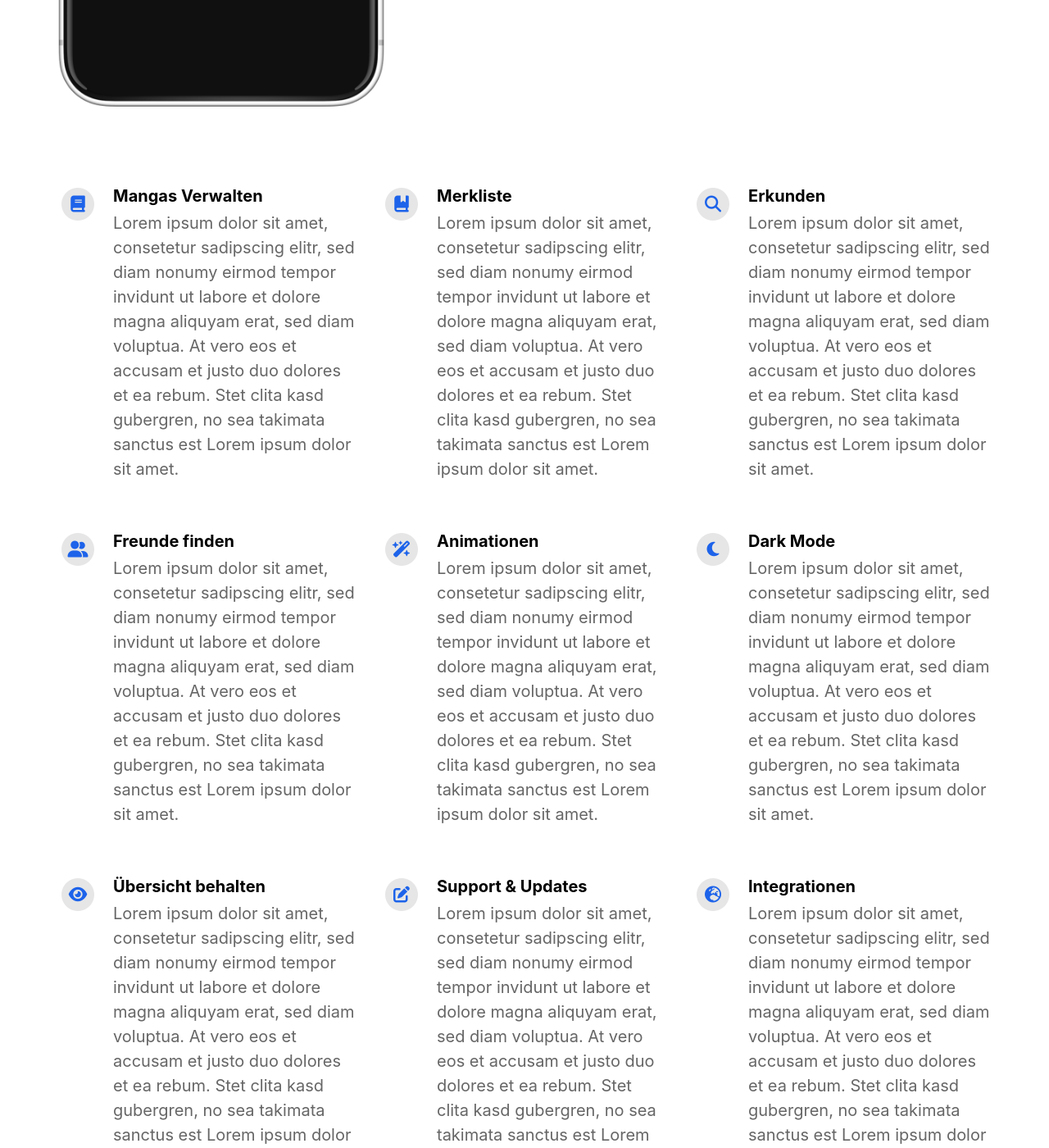
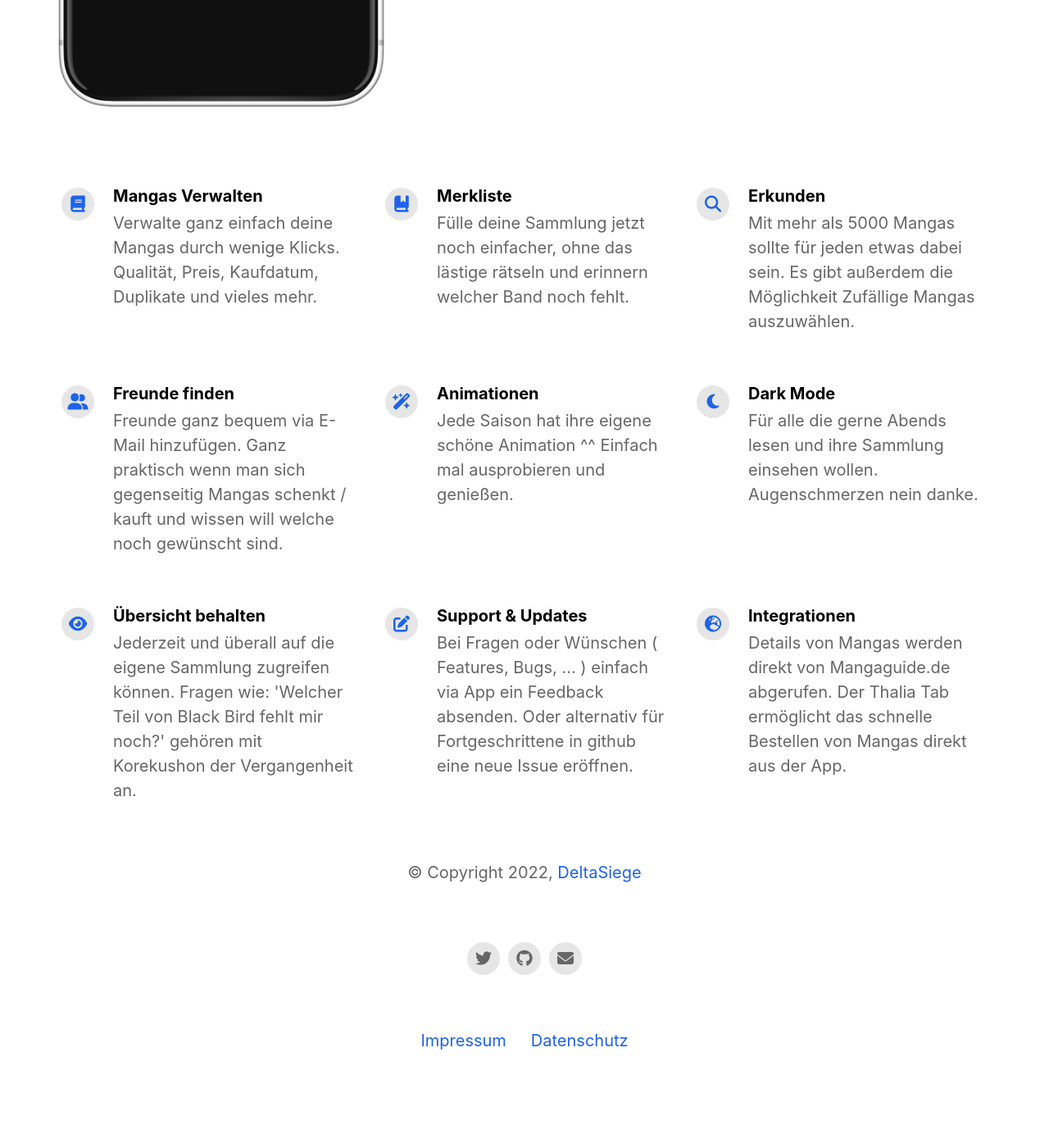
Before and after one commit to undeaDD/Korekushon, a Jekyll site: the page built from index.html, in a window 1280 px wide and 1400 px high, scrolled down 855 px. Shown: the whole window at 82% size. Built offline with Jekyll 4.4.1, drawn with Linux system fonts in a browser that asks for light colours; nearby versions of some CDN libraries; after the commit the page ends 2204 px from its top, so only the background shows below that; some of the changed text lies outside the part shown.

Commit message:
add prototype texts

```diff
--- a/_config.yml
+++ b/_config.yml
@@ -30,39 +30,39 @@ youtube_username:
 # Feature List                            Edit, add or remove features to be presented.
 features:
   - title: Mangas Verwalten
-    description: Lorem ipsum dolor sit amet, consetetur sadipscing elitr, sed diam nonumy eirmod tempor invidunt ut labore et dolore magna aliquyam erat, sed diam voluptua. At vero eos et accusam et justo duo dolores et ea rebum. Stet clita kasd gubergren, no sea takimata sanctus est Lorem ipsum dolor sit amet.
+    description: Verwalte ganz einfach deine Mangas durch wenige Klicks. Qualität, Preis, Kaufdatum, Duplikate und vieles mehr.
     fontawesome_icon_name: book
 
   - title: Merkliste
-    description: Lorem ipsum dolor sit amet, consetetur sadipscing elitr, sed diam nonumy eirmod tempor invidunt ut labore et dolore magna aliquyam erat, sed diam voluptua. At vero eos et accusam et justo duo dolores et ea rebum. Stet clita kasd gubergren, no sea takimata sanctus est Lorem ipsum dolor sit amet.
+    description: Fülle deine Sammlung jetzt noch einfacher, ohne das lästige rätseln und erinnern welcher Band noch fehlt.
     fontawesome_icon_name: book-bookmark
 
   - title: Erkunden
-    description: Lorem ipsum dolor sit amet, consetetur sadipscing elitr, sed diam nonumy eirmod tempor invidunt ut labore et dolore magna aliquyam erat, sed diam voluptua. At vero eos et accusam et justo duo dolores et ea rebum. Stet clita kasd gubergren, no sea takimata sanctus est Lorem ipsum dolor sit amet.
+    description: Mit mehr als 5000 Mangas sollte für jeden etwas dabei sein. Es gibt außerdem die Möglichkeit Zufällige Mangas auszuwählen.
     fontawesome_icon_name: magnifying-glass
 
   - title: Freunde finden
-    description: Lorem ipsum dolor sit amet, consetetur sadipscing elitr, sed diam nonumy eirmod tempor invidunt ut labore et dolore magna aliquyam erat, sed diam voluptua. At vero eos et accusam et justo duo dolores et ea rebum. Stet clita kasd gubergren, no sea takimata sanctus est Lorem ipsum dolor sit amet.
+    description: Freunde ganz bequem via E-Mail hinzufügen. Ganz praktisch wenn man sich gegenseitig Mangas schenkt / kauft und wissen will welche noch gewünscht sind.
     fontawesome_icon_name: user-group
 
   - title: Animationen
-    description: Lorem ipsum dolor sit amet, consetetur sadipscing elitr, sed diam nonumy eirmod tempor invidunt ut labore et dolore magna aliquyam erat, sed diam voluptua. At vero eos et accusam et justo duo dolores et ea rebum. Stet clita kasd gubergren, no sea takimata sanctus est Lorem ipsum dolor sit amet.
+    description: Jede Saison hat ihre eigene schöne Animation ^^ Einfach mal ausprobieren und genießen.
     fontawesome_icon_name: wand-magic-sparkles
 
   - title: Dark Mode
-    description: Lorem ipsum dolor sit amet, consetetur sadipscing elitr, sed diam nonumy eirmod tempor invidunt ut labore et dolore magna aliquyam erat, sed diam voluptua. At vero eos et accusam et justo duo dolores et ea rebum. Stet clita kasd gubergren, no sea takimata sanctus est Lorem ipsum dolor sit amet.
+    description: Für alle die gerne Abends lesen und ihre Sammlung einsehen wollen. Augenschmerzen nein danke.
     fontawesome_icon_name: moon
 
   - title: Übersicht behalten
-    description: Lorem ipsum dolor sit amet, consetetur sadipscing elitr, sed diam nonumy eirmod tempor invidunt ut labore et dolore magna aliquyam erat, sed diam voluptua. At vero eos et accusam et justo duo dolores et ea rebum. Stet clita kasd gubergren, no sea takimata sanctus est Lorem ipsum dolor sit amet.
+    description: "Jederzeit und überall auf die eigene Sammlung zugreifen können. Fragen wie: 'Welcher Teil von Black Bird fehlt mir noch?' gehören mit Korekushon der Vergangenheit an."
     fontawesome_icon_name: eye
 
   - title: Support & Updates
-    description: Lorem ipsum dolor sit amet, consetetur sadipscing elitr, sed diam nonumy eirmod tempor invidunt ut labore et dolore magna aliquyam erat, sed diam voluptua. At vero eos et accusam et justo duo dolores et ea rebum. Stet clita kasd gubergren, no sea takimata sanctus est Lorem ipsum dolor sit amet.
+    description: Bei Fragen oder Wünschen ( Features, Bugs, ... ) einfach via App ein Feedback absenden. Oder alternativ für Fortgeschrittene in github eine neue Issue eröffnen.
     fontawesome_icon_name: pen-to-square
 
   - title: Integrationen
-    description: Lorem ipsum dolor sit amet, consetetur sadipscing elitr, sed diam nonumy eirmod tempor invidunt ut labore et dolore magna aliquyam erat, sed diam voluptua. At vero eos et accusam et justo duo dolores et ea rebum. Stet clita kasd gubergren, no sea takimata sanctus est Lorem ipsum dolor sit amet.
+    description: Details von Mangas werden direkt von Mangaguide.de abgerufen. Der Thalia Tab ermöglicht das schnelle Bestellen von Mangas direkt aus der App.
     fontawesome_icon_name: earth-europe
 
 # Theme Settings
```
Also changed, not shown: assets/512x512bb.jpg (added).
